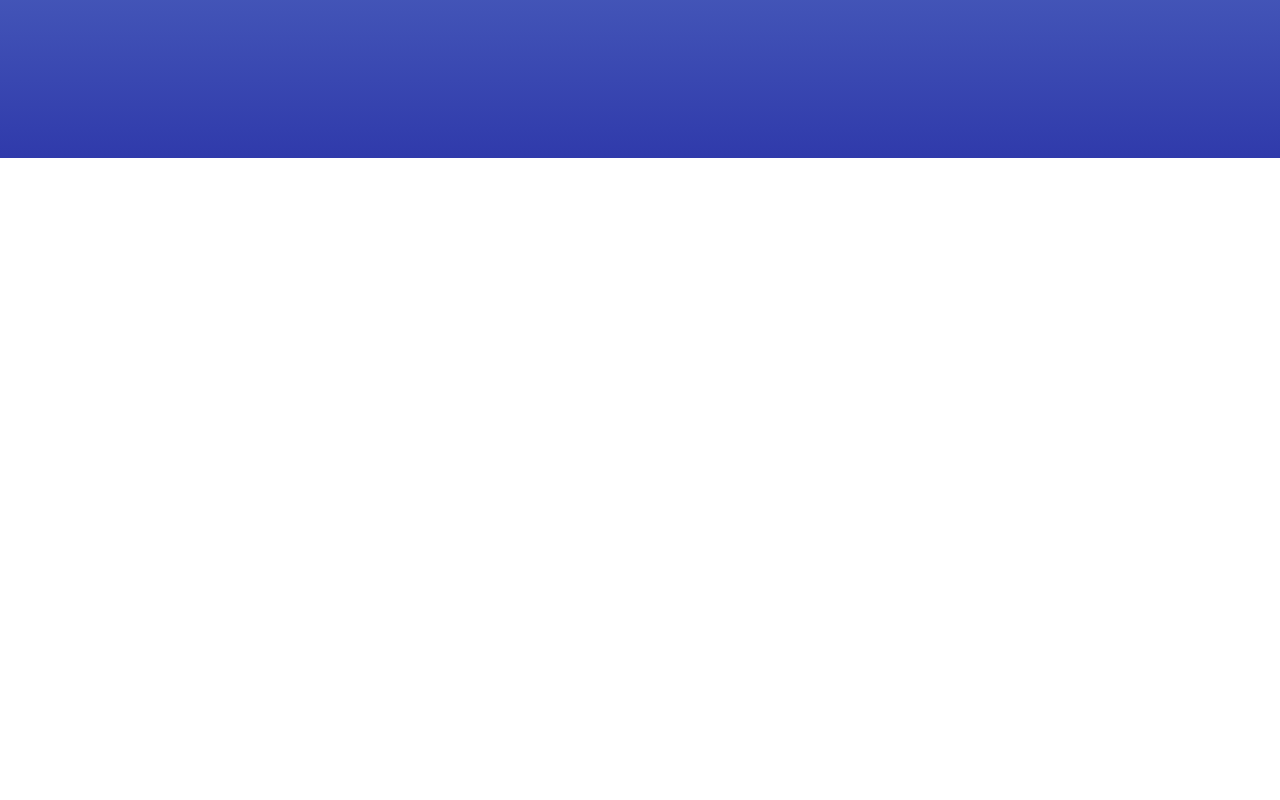
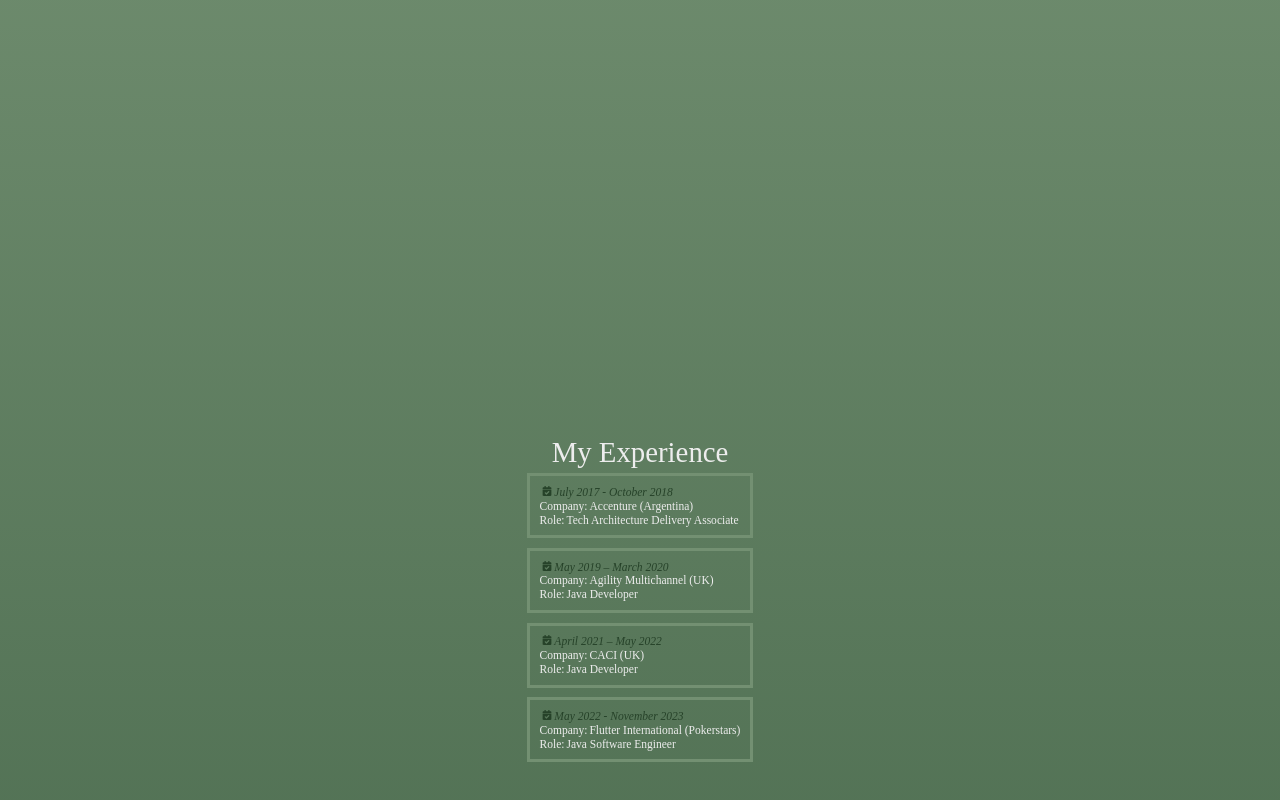
Before and after one commit to leandrodalbo/portfolio, a React (Create React App) app: page / in a window 1280 px wide. Shown: the part 1442-2242 px from the top of the page. Before the commit the page ends 1600 px from the top, so only its background shows below. Built offline with nearby package versions, Linux system fonts and the light colour scheme.

Commit message:
adding experience component

```diff
--- a/src/Portfolio.tsx
+++ b/src/Portfolio.tsx
@@ -5,6 +5,8 @@ import Home from "./components/home/Home";
 import homeService from "./components/home/HomeService";
 import About from "./components/about/About";
 import aboutService from "./components/about/AboutService";
+import Experience from "./components/experience/Experience";
+import experienceService from "./components/experience/ExperienceService";
 
 const Portfolio = () => {
   return (
@@ -12,6 +14,7 @@ const Portfolio = () => {
       <Header service={headerService} />
       <Home service={homeService} />
       <About service={aboutService} />
+      <Experience service={experienceService} />
     </div>
   );
 };
--- a/src/components/about/About.tsx
+++ b/src/components/about/About.tsx
@@ -12,6 +12,7 @@ const About = ({ service }: AboutProps) => {
   return (
     <section id="about" className="about">
       <h2 className="about-title">{aboutme}</h2>
+
       <div className="about-img">
         <img src={computer} alt="computer-img" />
       </div>
--- a/src/components/about/style.css
+++ b/src/components/about/style.css
@@ -8,7 +8,7 @@
 
 .about-title {
   font-size: 3rem;
-  margin: 1rem 1rem 1rem 1rem;
+  margin: 0.5rem 0.5rem 0.5rem 0.5rem;
   font-weight: 500;
   text-align: center;
   color: var(--text-color);
--- /dev/null
+++ b/src/components/experience/Experience.tsx
@@ -0,0 +1,36 @@
+import React from "react";
+import "./style.css";
+import { ExperienceService } from "./ExperienceService";
+import { FaCalendarCheck } from "react-icons/fa";
+
+interface ExperienceProps {
+  service: ExperienceService;
+}
+
+const Experience = ({ service }: ExperienceProps) => {
+  const { title, items } = service.content();
+
+  return (
+    <section id="experience" className="experience">
+      <h2>{title}</h2>
+      <div className="exp-row">
+        {items.map((item) => (
+          <div key={item.dates} className="content">
+            <div className="dates">
+              <FaCalendarCheck size={10} />
+              <i>{item.dates}</i>
+            </div>
+            <p>
+              Company:<span>{item.company}</span>
+            </p>
+            <p>
+              Role:<span>{item.role}</span>
+            </p>
+          </div>
+        ))}
+      </div>
+    </section>
+  );
+};
+
+export default Experience;
--- /dev/null
+++ b/src/components/experience/ExperienceService.ts
@@ -0,0 +1,33 @@
+export class ExperienceService {
+  public content() {
+    return {
+      title: "My Experience",
+      items: [
+        {
+          company: "Accenture (Argentina)",
+          dates: "July 2017 - October 2018",
+          role: "Tech Architecture Delivery Associate",
+        },
+        {
+          company: "Agility Multichannel (UK)",
+          dates: "May 2019 – March 2020",
+          role: "Java Developer",
+        },
+        {
+          company: "CACI (UK)",
+          dates: "April 2021 – May 2022",
+          role: "Java Developer",
+        },
+        {
+          company: "Flutter International (Pokerstars)",
+          dates: "May 2022 - November 2023",
+          role: "Java Software Engineer",
+        },
+      ],
+    };
+  }
+}
+
+const experienceService = new ExperienceService();
+
+export default experienceService;
--- /dev/null
+++ b/src/components/experience/style.css
@@ -0,0 +1,49 @@
+.experience {
+  display: flex;
+  justify-content: center;
+  align-items: center;
+  flex-direction: column;
+}
+
+.experience .exp-row {
+  display: flex;
+  justify-content: space-around;
+  align-items: center;
+  flex-direction: column;
+  min-height: auto;
+  gap: 1rem;
+}
+
+.experience h2 {
+  font-size: 3rem;
+  margin: 0.5rem 0.5rem 0.5rem 0.5rem;
+  font-weight: 500;
+  text-align: center;
+  color: var(--text-color);
+}
+
+.experience .content {
+  padding: 1rem;
+  width: 100%;
+  border: solid var(--main-color);
+}
+
+.experience .dates {
+  font-size: 1.2rem;
+  color: var(--effect-color);
+  padding-left: 0.3rem;
+}
+
+.experience .dates i {
+  padding-left: 0.2rem;
+}
+
+.experience .content p {
+  color: var(--text-color);
+  font-size: 1.2rem;
+  padding-top: 0.2rem;
+}
+
+.experience .content p span {
+  padding-left: 0.2rem;
+}
--- a/src/components/header/style.css
+++ b/src/components/header/style.css
@@ -33,10 +33,10 @@
 }
 
 .navbar a {
-  font-size: 1.5rem;
+  font-size: 1.2rem;
   color: var(--text-color);
   font-weight: 500;
-  margin-left: 3rem;
+  margin-left: 1.5rem;
   transition: 1s;
   text-transform: uppercase;
 }
--- a/src/components/home/style.css
+++ b/src/components/home/style.css
@@ -19,7 +19,7 @@
 
 .home-content h3 {
   color: transparent;
-  -webkit-text-stroke: 0.7px var(--bg-color);
+  -webkit-text-stroke: 0.7px var(--effect-color);
   font-size: 3rem;
   font-weight: 700;
   line-height: 1.5;
--- a/src/index.css
+++ b/src/index.css
@@ -1,10 +1,11 @@
 @import url("https://fonts.googleapis.com/css2?family=Poppins:wght@100;200;300;400;500;600;700");
 
 :root {
-  --bg-color: #1723a1e4;
+  --bg-color: #4f6f52;
+  --effect-color: #264229;
   --text-color: #ededed;
-  --main-color: #80b4e5e0;
-  --hover-color: #00020be4;
+  --main-color: #739072;
+  --hover-color: #86a789;
 }
 
 * {
```
